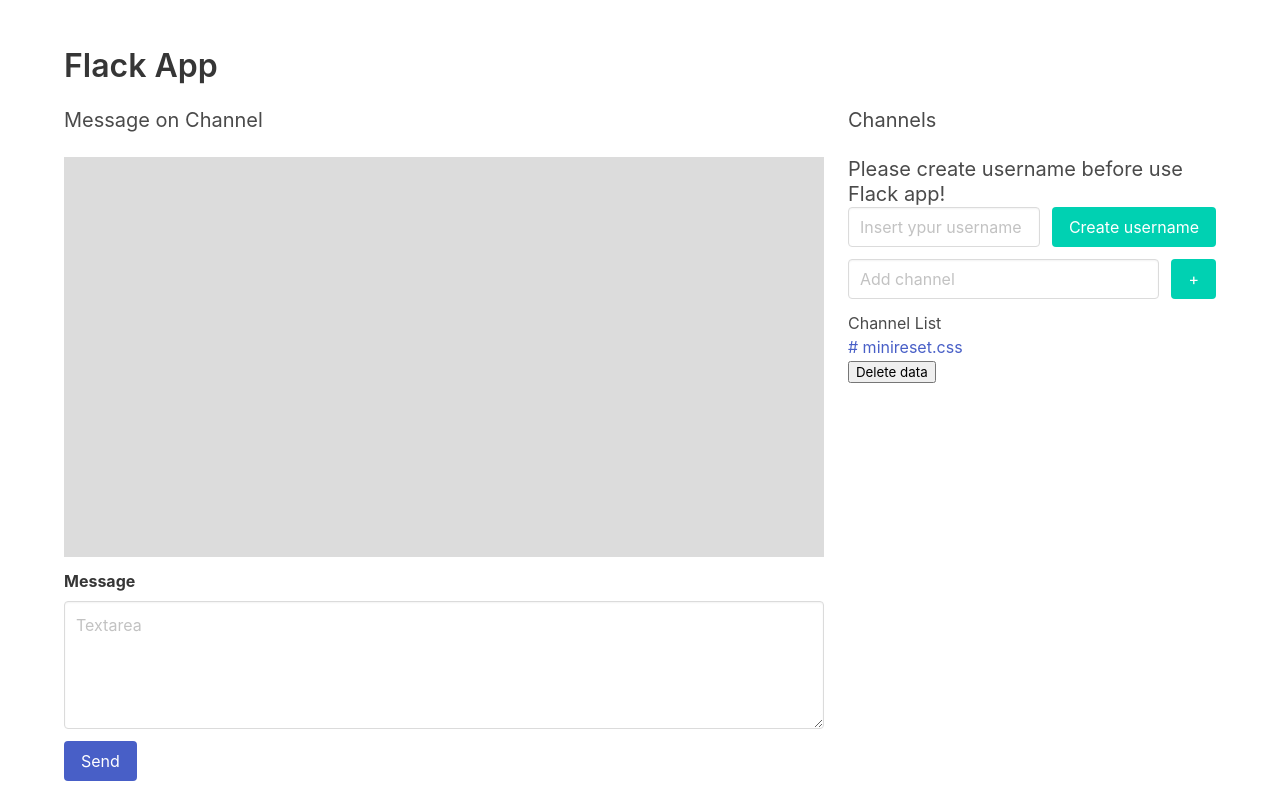
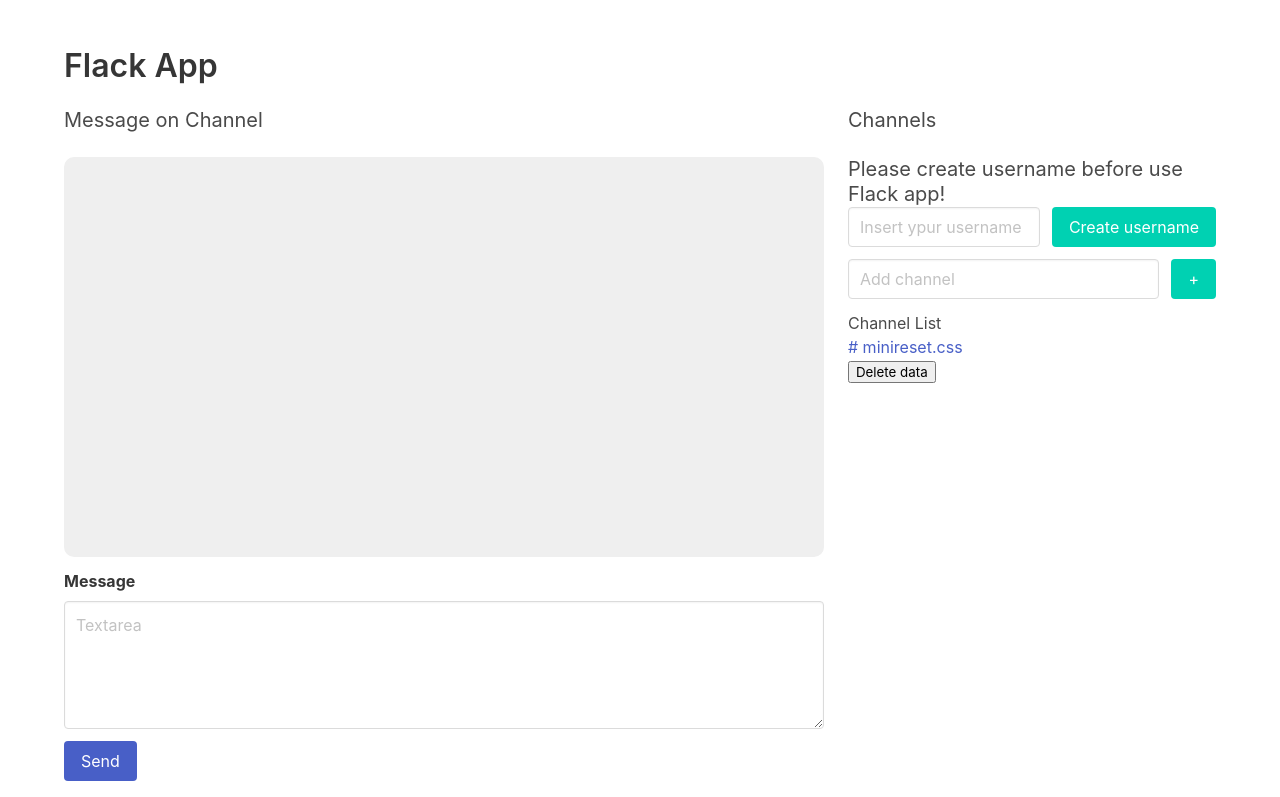
Before and after one commit to bonasunu/micro-projects, a Flask app: page / in a window 1280 px wide. Shown: the top 797 px of the page. Run offline with Flask 2, Linux system fonts and the light colour scheme; some libraries are stand-ins or nearby versions.

Commit message:
add border radius and change bg color

```diff
--- a/capstone/flack/static/index.css
+++ b/capstone/flack/static/index.css
@@ -1,6 +1,7 @@
 #msg_area {
     height: 50vh !important;
     display: block;
-    background-color: #DCDCDC;
+    background-color: #EFEFEF;
     overflow: auto;
+    border-radius: 10px;
 }
```
